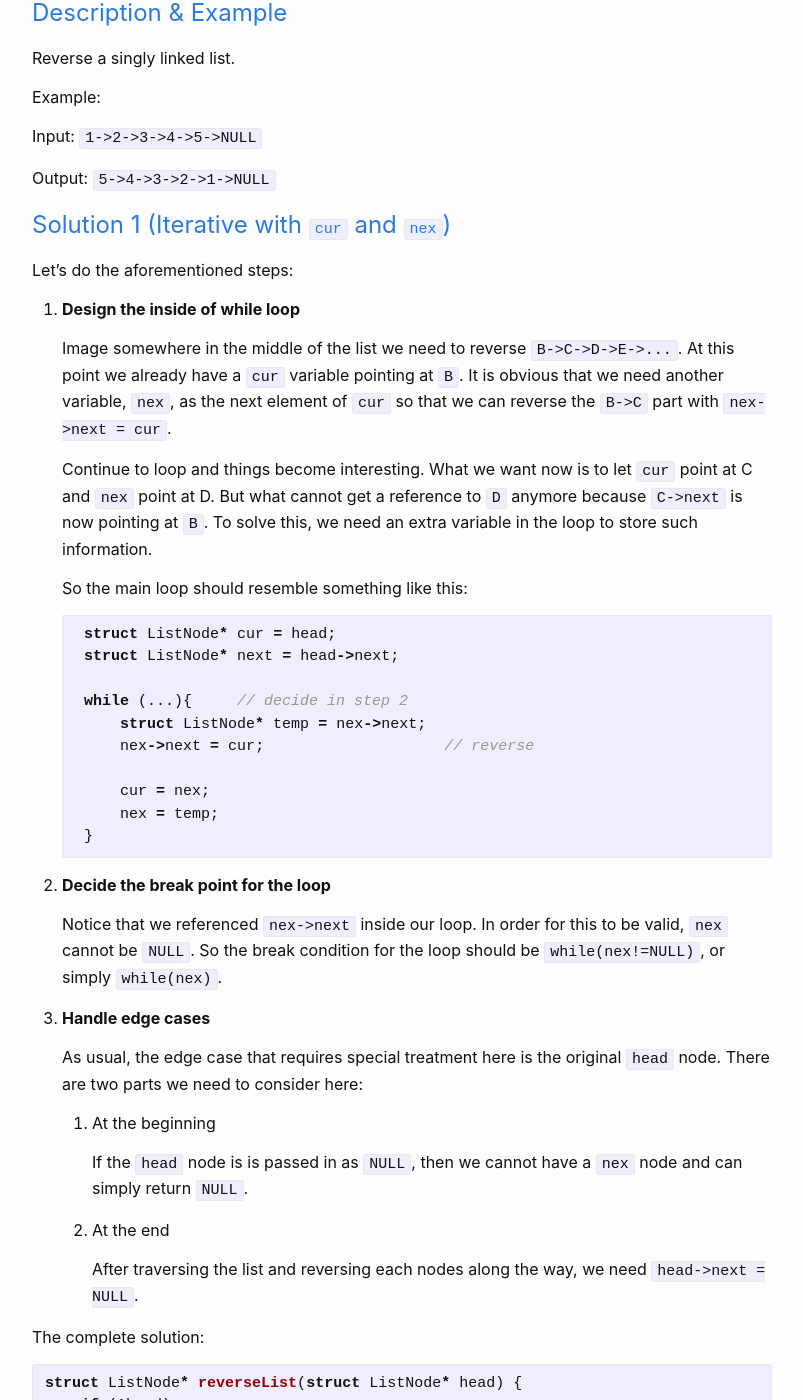
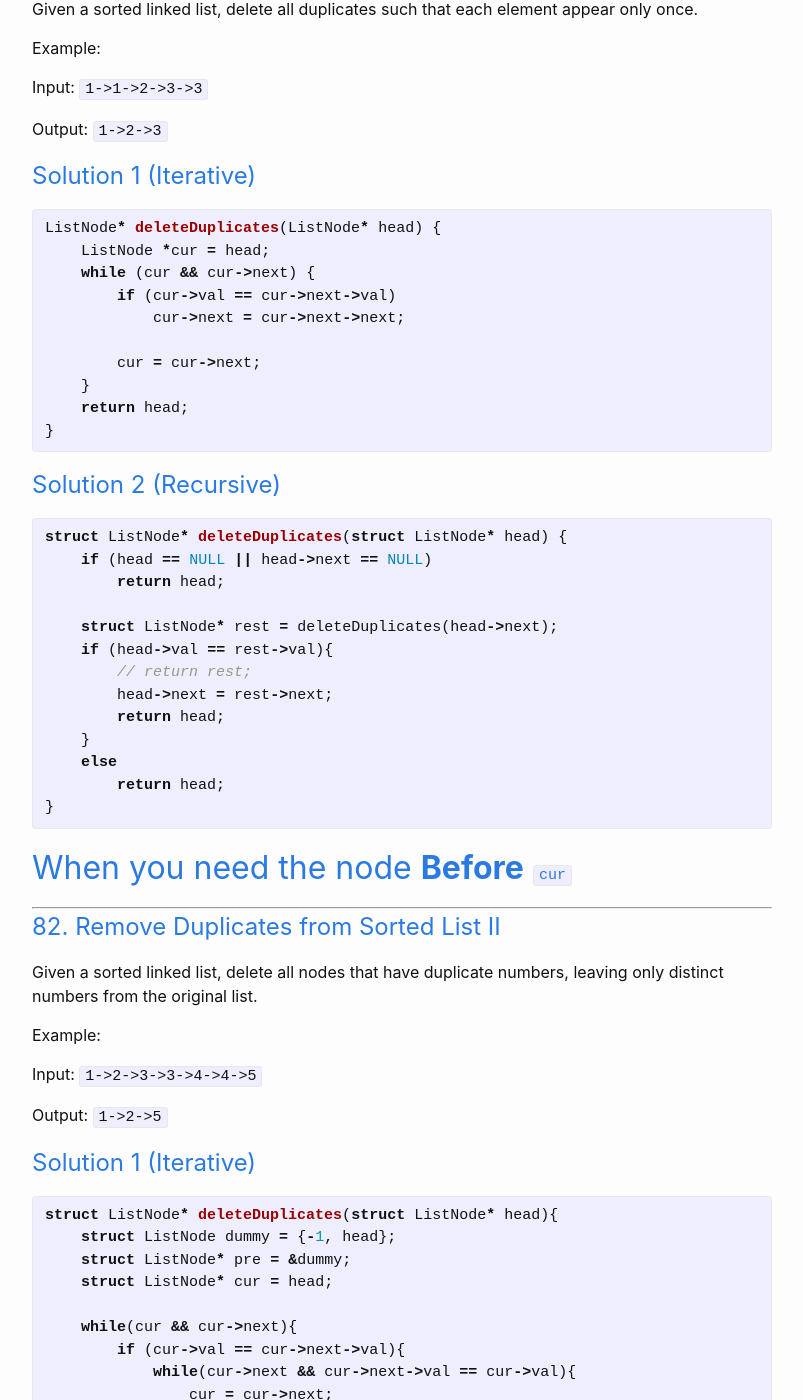
Before and after one commit to x7qiu/x7qiu.github.io, a Jekyll site: the page built from _posts/2019-04-07-LeetCode-LinkedList-part2.md, in a window 1280 px wide and 1400 px high, scrolled down 940 px. Shown: the whole window, without its empty margins (238-1041 px from the left). Built offline with Jekyll 4.4.1, drawn with Linux system fonts in a browser that asks for light colours; some of the changed text lies outside the part shown.

Commit message:
major revamp of format and contents

````diff
--- a/_posts/2019-04-07-LeetCode-LinkedList-part2.md
+++ b/_posts/2019-04-07-LeetCode-LinkedList-part2.md
@@ -1,12 +1,13 @@
 ---
 layout: post
-title: "LeetCode::LinkedList(Part2)-Without Modifying the Head Node"
+title: "LeetCode::LinkedList(Part2)-Modifying the List"
 date: 2019-04-23
 mathjax: true
 categories: Algorithm
 ---
-# Introduction
-Most linked list algorithms are conceptually quite straightforward. The main difficult lies in that fact that when modifying a node in the list, often times you also **need to have reference to the node just before or after it**. Take for example a simple case of deleting the node ``B`` from list ``A->B->C``. After you identify where ``B`` is, you still need to keep a reference of ``A`` in order to write ``A->next = B->next``.
+## Introduction
+------
+Most linked list algorithms are conceptually quite straightforward. The main difficult lies in that fact that when modifying a node in the list, often times you also **need to have reference to the node just before it or after it**. Take for example a simple case of deleting the node ``B`` from list ``A->B->C``. After you identify where ``B`` is, you still need to keep a reference of ``A`` in order to write ``A->next = B->next``.
 
 This brings code complexity, as you need to keep track of more variables and treat special cases carefully. The head node obviously has no previous node and the ``NULL`` node has no node after it. I usually approach a problem in the following steps:
 
@@ -22,8 +23,114 @@ This brings code complexity, as you need to keep track of more variables and tre
 
     The ``head`` node usually needs to be handled seperately.
 
-## 206. Reverse Linked List
-# Description & Example
+# 83. Remove Duplicates from Sorted List
+Given a sorted linked list, delete all duplicates such that each element appear only once.
+
+Example:
+
+Input: ``1->1->2->3->3``
+
+Output: ``1->2->3``
+
+# Solution 1 (Iterative)
+{% highlight c %}
+ListNode* deleteDuplicates(ListNode* head) {
+    ListNode *cur = head;
+    while (cur && cur->next) {
+        if (cur->val == cur->next->val)
+            cur->next = cur->next->next;
+
+        cur = cur->next;
+    }
+    return head;
+}
+{% endhighlight %}
+# Solution 2 (Recursive)
+{% highlight c %}
+struct ListNode* deleteDuplicates(struct ListNode* head) {
+    if (head == NULL || head->next == NULL)
+        return head;
+
+    struct ListNode* rest = deleteDuplicates(head->next);
+    if (head->val == rest->val){
+        // return rest;
+        head->next = rest->next;
+        return head;
+    }
+    else
+        return head;
+}
+{% endhighlight %}
+
+## When you need the node **Before** ``cur``
+------
+
+# 82. Remove Duplicates from Sorted List II
+Given a sorted linked list, delete all nodes that have duplicate numbers, leaving only distinct numbers from the original list.
+
+Example:
+
+Input: ``1->2->3->3->4->4->5``
+
+Output: ``1->2->5``
+
+# Solution 1 (Iterative)
+{% highlight c %}
+struct ListNode* deleteDuplicates(struct ListNode* head){
+    struct ListNode dummy = {-1, head};
+    struct ListNode* pre = &dummy;
+    struct ListNode* cur = head;
+
+    while(cur && cur->next){
+        if (cur->val == cur->next->val){
+            while(cur->next && cur->next->val == cur->val){
+                cur = cur->next;
+            }
+            pre->next = cur->next;
+        }
+        else{
+            pre = pre->next;
+        }
+        cur = cur->next;
+    }
+    return dummy.next;
+}
+{% endhighlight %}
+
+# 203. Remove Linked List Elements
+Remove all elements from a linked list of integers that have value ``val``.
+
+Example:
+
+Input: ``1->2->6->3->4->5->6``, val = 6
+
+Output: ``1->2->3->4->5``
+
+# Solution 1
+{% highlight c %}
+struct ListNode* removeElements(struct ListNode* head, int val) {
+    struct ListNode dummy = {-1, head};
+    struct ListNode* pre = &dummy;
+    struct ListNode* cur = head;
+
+    while(cur){
+        if (cur->val == val){
+            pre->next = cur->next;
+        }
+        else{
+            pre = pre->next;
+        }
+        cur = cur->next;
+    }
+    return dummy.next;
+}
+{% endhighlight %}
+
+## When you need the node **After** ``cur``
+------
+haha
+
+# 206. Reverse Linked List
 Reverse a singly linked list.
 
 Example:
@@ -32,66 +139,10 @@ Input:  ``1->2->3->4->5->NULL``
 
 Output: ``5->4->3->2->1->NULL``
 
-# Solution 1 (Iterative with ``cur`` and ``nex``)
-Let's do the aforementioned steps:
 
-1. **Design the inside of while loop**
+# Solution 1 (Iterative)
+When you need the node after temp
 
-    Image somewhere in the middle of the list we need to reverse ``B->C->D->E->...``. At this point we already have a ``cur`` variable pointing at ``B``. It is obvious that we need another variable, ``nex``, as the next element of ``cur`` so that we can reverse the ``B->C`` part with ``nex->next = cur``.
-
-    Continue to loop and things become interesting. What we want now is to let ``cur`` point at C and ``nex`` point at D. But what cannot get a reference to ``D`` anymore because ``C->next`` is now pointing at ``B``. To solve this, we need an extra variable in the loop to store such information.
-
-    So the main loop should resemble something like this:
-```c
-    struct ListNode* cur = head;
-    struct ListNode* next = head->next;
-
-    while (...){     // decide in step 2
-        struct ListNode* temp = nex->next;
-        nex->next = cur;                    // reverse
-
-        cur = nex;
-        nex = temp;
-    }
-```
-
-2. **Decide the break point for the loop**
-
-   Notice that we referenced ``nex->next`` inside our loop. In order for this to be valid, ``nex`` cannot be ``NULL``. So the break condition for the loop should be ``while(nex!=NULL)``, or simply ``while(nex)``.
-
-3. **Handle edge cases**
-
-    As usual, the edge case that requires special treatment here is the original ``head`` node. There are two parts we need to consider here:
-    1. At the beginning
-
-        If the ``head`` node is is passed in as ``NULL``, then we cannot have a  ``nex`` node and can simply return ``NULL``.
-
-    2. At the end
-
-        After traversing the list and reversing each nodes along the way, we need ``head->next = NULL``.
-
-The complete solution:
-{% highlight C %}
-struct ListNode* reverseList(struct ListNode* head) {
-    if (!head)
-        return NULL;
-    struct ListNode* cur = head;
-    struct ListNode* nex = head->next;
-
-    while(nex){
-        struct ListNode* temp = nex->next;
-        nex->next = cur;
-
-        cur = nex;
-        nex = temp;
-    }
-    head->next = NULL;
-    return cur;
-}
-{% endhighlight %}
-
-# Solution 2 (Iterative with ``pre`` and ``cur``)
-Instead of traversing the list with a ``cur`` node and a ``nex`` node, we can also loop through the list with ``pre`` and ``cur`` nodes. These two models are essentially the same, withe the obvious exception that you need to initialize ``pre`` to something meaningful. We usually use ``pre`` together with a dummy head node, as we will see later, but here we can just initialize it to ``NULL`` because of how this particular problem works.
 
 {% highlight C %}
 struct ListNode* reverseList(struct ListNode* head) {
@@ -121,7 +172,7 @@ def reverseList(head):
 {% endhighlight %}
 This is the most popular solution on LeetCode, is 1 line shorter compared to using ``cur`` and ``nex``, but perfonally I don't like it much. Mainly because such a use of ``pre`` is the most typical and may confuse people.
 
-# Solution 3 (Recursive)
+# Solution 2 (Recursive)
 {% highlight C %}
 struct ListNode* reverseList(struct ListNode* head) {
     if (head == NULL || head->next == NULL){
@@ -143,42 +194,34 @@ After the first recursive call, we have:
 {% endhighlight %}
 while ``tail`` is at 5 and ``head`` still at 1. We fix the ``1->2`` link with ``(head->next)->next = head`` and add ``1->NULL``.
 
-## 83. Remove Duplicates from Sorted List
-# Description & Example
-Given a sorted linked list, delete all duplicates such that each element appear only once.
+# 24. Swap Nodes in Pairs
+Given a linked list, swap every two adjacent nodes and return its head.
+
+You may not modify the values in the list's nodes, only nodes itself may be changed.
 
 Example:
 
-Input: ``1->1->2->3->3``
+Input: ``1->2->3->4``
 
-Output: ``1->2->3``
+Output: ``2->1->4->3``
 
-# Solution 1 (Iterative)
+# Solution 1
 {% highlight c %}
-ListNode* deleteDuplicates(ListNode* head) {
-    ListNode *cur = head;
-    while (cur && cur->next) {
-        if (cur->val == cur->next->val)
-            cur->next = cur->next->next;
-        else
-            cur = cur->next;
+struct ListNode* swapPairs(struct ListNode* head){
+    struct ListNode dummy = {-1, head};
+    struct ListNode* pre = &dummy;
+    struct ListNode* cur = head;
+
+    while(cur && cur->next){
+        struct ListNode* nex = cur->next;
+        cur->next = nex->next;
+        pre->next = nex;
+        nex->next = cur;
+
+        pre = pre->next->next;
+        cur = pre->next;
+
     }
-    return head;
+    return dummy.next;
 }
 {% endhighlight %}
-# Solution 2 (Recursive)
-{% highlight c %}
-struct ListNode* deleteDuplicates(struct ListNode* head) {
-    if (head == NULL || head->next == NULL)
-        return head;
-
-    struct ListNode* rest = deleteDuplicates(head->next);
-    if (head->val == rest->val){
-        // return rest;
-        head->next = rest->next;
-        return head;
-    }
-    else
-        return head;
-}
-{% endhighlight %}
````
